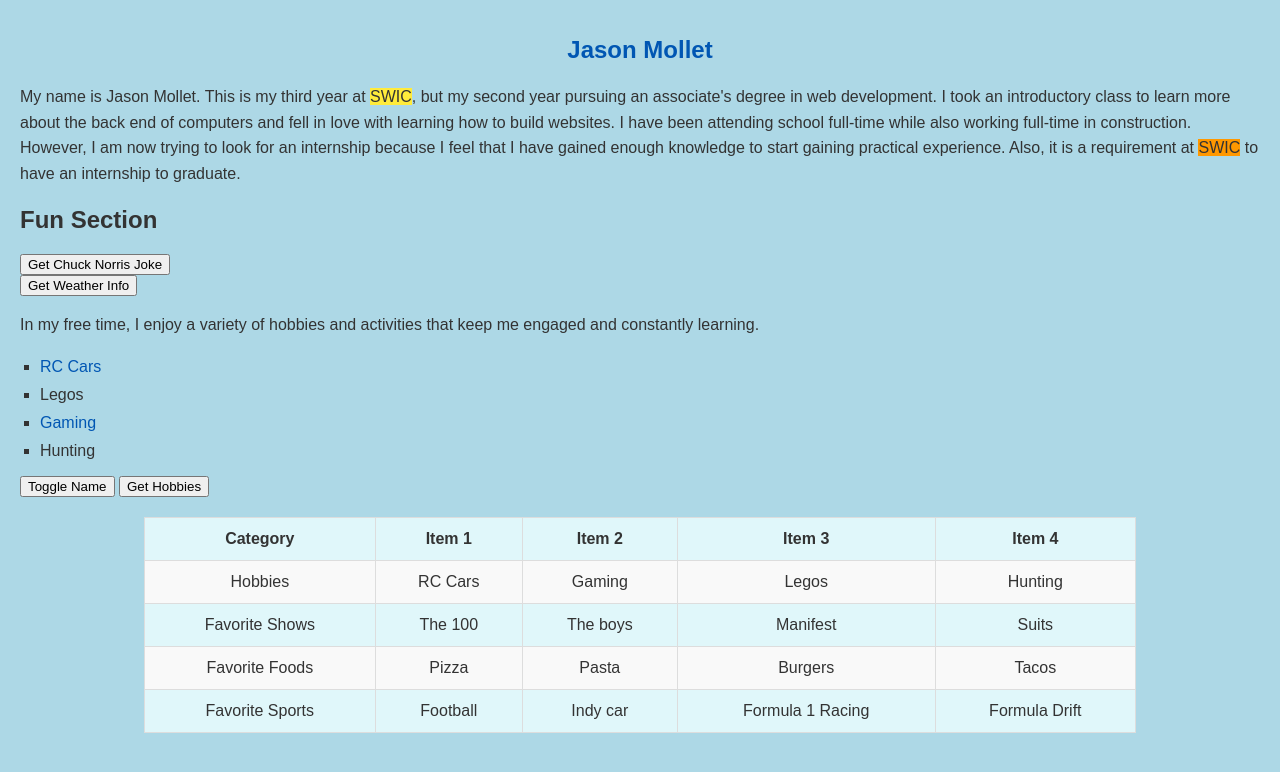
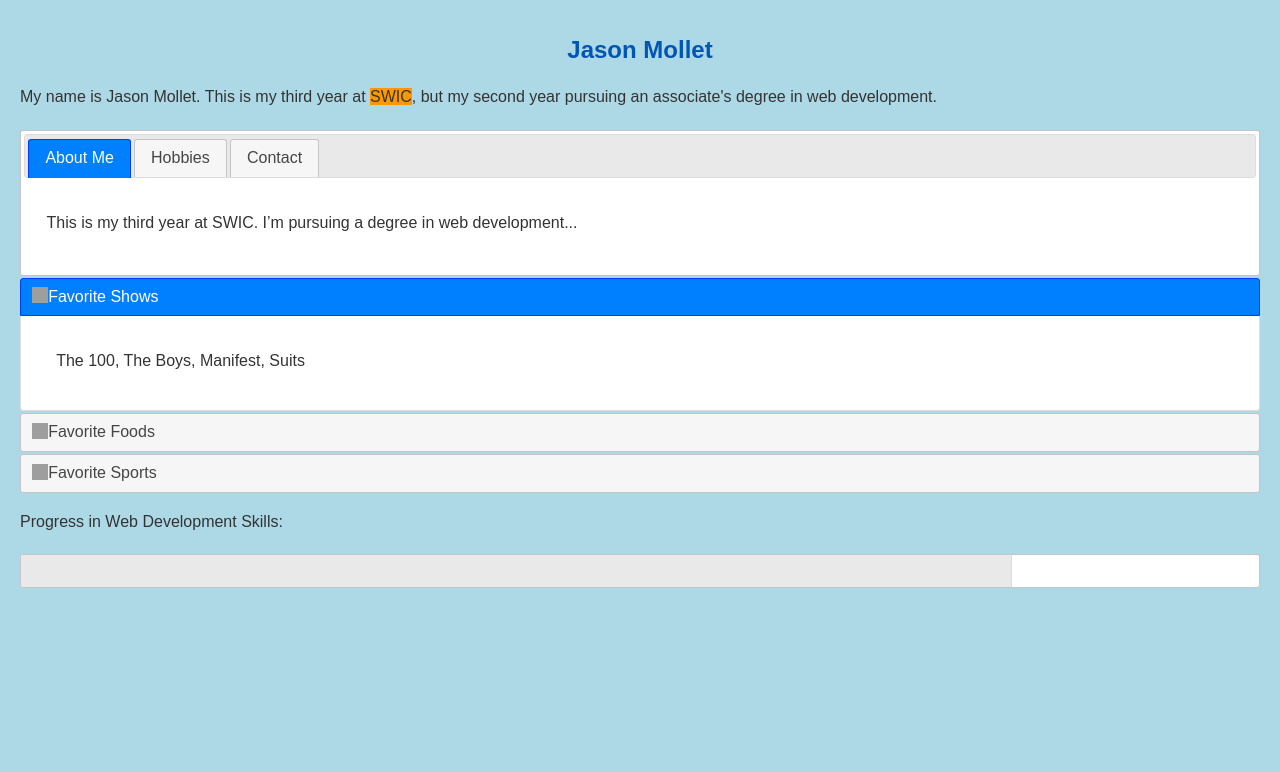
Before and after one commit to Jasonm15/Assignment-2, a website built with Vite: page index.html in a window 1280 px wide. Built offline with nearby package versions, Linux system fonts and the light colour scheme; grey boxes are pictures that could not be loaded.

Commit message:
asssignment 9

```diff
--- a/index.html
+++ b/index.html
@@ -5,82 +5,50 @@
     <meta name="viewport" content="width=device-width, initial-scale=1.0">
     <title>My Personal Webpage</title>
     <link rel="stylesheet" href="style.css">
+    <link rel="stylesheet" href="https://code.jquery.com/ui/1.13.2/themes/base/jquery-ui.css">
 </head>
 <body>
     <h1 id="myName">Jason Mollet</h1>
 
-    <p>My name is Jason Mollet. This is my third year at <span>SWIC</span>, but my second year pursuing an associate's degree in web development.
-        I took an introductory class to learn more about the back end of computers and fell in love with learning how to build websites.
-        I have been attending school full-time while also working full-time in construction. However,
-        I am now trying to look for an internship because I feel that I have gained enough knowledge to start gaining practical experience. Also, it is a requirement at <span>SWIC</span>
-        to have an internship to graduate.
-    </p>
+    <p>My name is Jason Mollet. This is my third year at <span>SWIC</span>, but my second year pursuing an associate's degree in web development.</p>
 
-<!-- Section for API Buttons -->
-<section>
-    <h2>Fun Section</h2>
+    <!-- Section for Tabs Widget -->
+    <div id="tabs">
+        <ul>
+            <li><a href="#tabs-1">About Me</a></li>
+            <li><a href="#tabs-2">Hobbies</a></li>
+            <li><a href="#tabs-3">Contact</a></li>
+        </ul>
+        <div id="tabs-1">
+            <p>This is my third year at SWIC. I’m pursuing a degree in web development...</p>
+        </div>
+        <div id="tabs-2">
+            <p>I enjoy hobbies like RC Cars, Gaming, Legos, and Hunting...</p>
+        </div>
+        <div id="tabs-3">
+            <p>Contact me at: example@example.com</p>
+        </div>
+    </div>
 
-    <!-- Button to fetch Chuck Norris joke -->
-    <button id="getJoke">Get Chuck Norris Joke</button>
-    <div id="jokeData"></div>
+    <!-- Section for Accordion Widget -->
+    <div id="accordion">
+        <h3>Favorite Shows</h3>
+        <div><p>The 100, The Boys, Manifest, Suits</p></div>
+        <h3>Favorite Foods</h3>
+        <div><p>Pizza, Pasta, Burgers, Tacos</p></div>
+        <h3>Favorite Sports</h3>
+        <div><p>Football, Indy Car, Formula 1 Racing, Formula Drift</p></div>
+    </div>
 
-    <!-- Button to fetch weather information -->
-    <button id="getWeather">Get Weather Info</button>
-    <div id="weatherData"></div>
-</section>
+    <!-- Section for Progress Bar Widget -->
+    <div id="progressbarContainer">
+        <p>Progress in Web Development Skills:</p>
+        <div id="progressbar"></div>
+    </div>
 
-    <p>In my free time, I enjoy a variety of hobbies and activities that keep me engaged and constantly learning.</p>
-
-    <ul id="hobbyList">
-        <li><a href="https://traxxas.com/">RC Cars</a></li>
-        <li>Legos</li>
-        <li><a href="https://www.xbox.com/en-US/?msockid=1402b11f79986e9010d8a57978e66f5d">Gaming</a></li>
-        <li>Hunting</li>
-    </ul>
-
-
-
-    <button id="nameToggle">Toggle Name</button>
-    <button id="getHobbies">Get Hobbies</button>
-    <table id="myTable" border="1">
-        <tr>
-            <th>Category</th>
-            <th>Item 1</th>
-            <th>Item 2</th>
-            <th>Item 3</th>
-            <th>Item 4</th>
-        </tr>
-        <tr>
-            <td>Hobbies</td>
-            <td>RC Cars</td>
-            <td>Gaming</td>
-            <td>Legos</td>
-            <td>Hunting</td>
-        </tr>
-        <tr>
-            <td>Favorite Shows</td>
-            <td>The 100</td>
-            <td>The boys</td>
-            <td>Manifest</td>
-            <td>Suits</td>
-        </tr>
-        <tr>
-            <td>Favorite Foods</td>
-            <td>Pizza</td>
-            <td>Pasta</td>
-            <td>Burgers</td>
-            <td>Tacos</td>
-        </tr>
-        <tr>
-            <td>Favorite Sports</td>
-            <td>Football</td>
-            <td>Indy car</td>
-            <td>Formula 1 Racing</td>
-            <td>Formula Drift</td>
-        </tr>
-    </table>
-
+    <!-- jQuery and jQuery UI Scripts -->
     <script src="https://code.jquery.com/jquery-3.6.0.min.js"></script>
+    <script src="https://code.jquery.com/ui/1.13.2/jquery-ui.min.js"></script>
     <script src="main.js"></script>
 </body>
 </html>
--- a/main.js
+++ b/main.js
@@ -98,3 +98,16 @@ $(document).ready(function(){
             }
         });
     });
+
+    $(document).ready(function() {
+
+        $("#tabs").tabs();
+
+
+        $("#accordion").accordion();
+
+
+        $("#progressbar").progressbar({
+            value: 80
+        });
+    });
```
